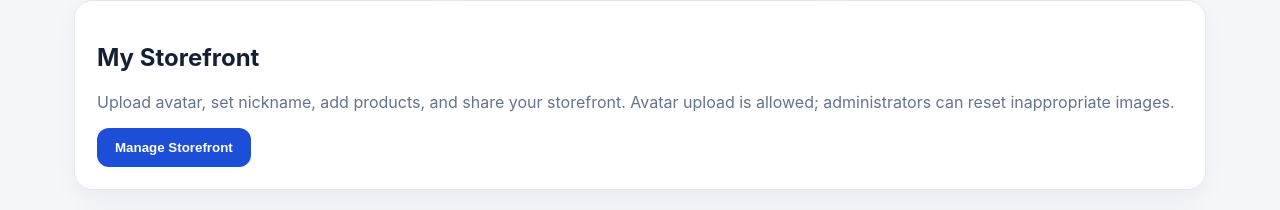
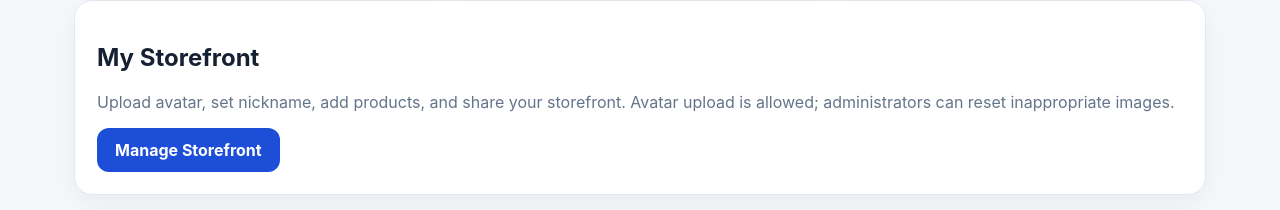
Before and after one commit to ljh285218864-hue/123456, a Next.js app: page /account in a window 1280 px wide. Shown: the part 322-532 px from the top of the page. Built offline with nearby package versions, Linux system fonts and the light colour scheme; no server answers.

Commit message:
Link account page to storefront management

```diff
--- a/app/account/page.tsx
+++ b/app/account/page.tsx
@@ -17,7 +17,7 @@ export default function AccountPage() {
         <div className="card" style={{ marginBottom: 20 }}>
           <h2>My Storefront</h2>
           <p className="muted">Upload avatar, set nickname, add products, and share your storefront. Avatar upload is allowed; administrators can reset inappropriate images.</p>
-          <button className="btn" type="button">Manage Storefront</button>
+          <Link className="btn" href="/storefront">Manage Storefront</Link>
         </div>
         <div className="card" style={{ marginBottom: 20 }}>
           <h2>Commission Balance</h2>
```
